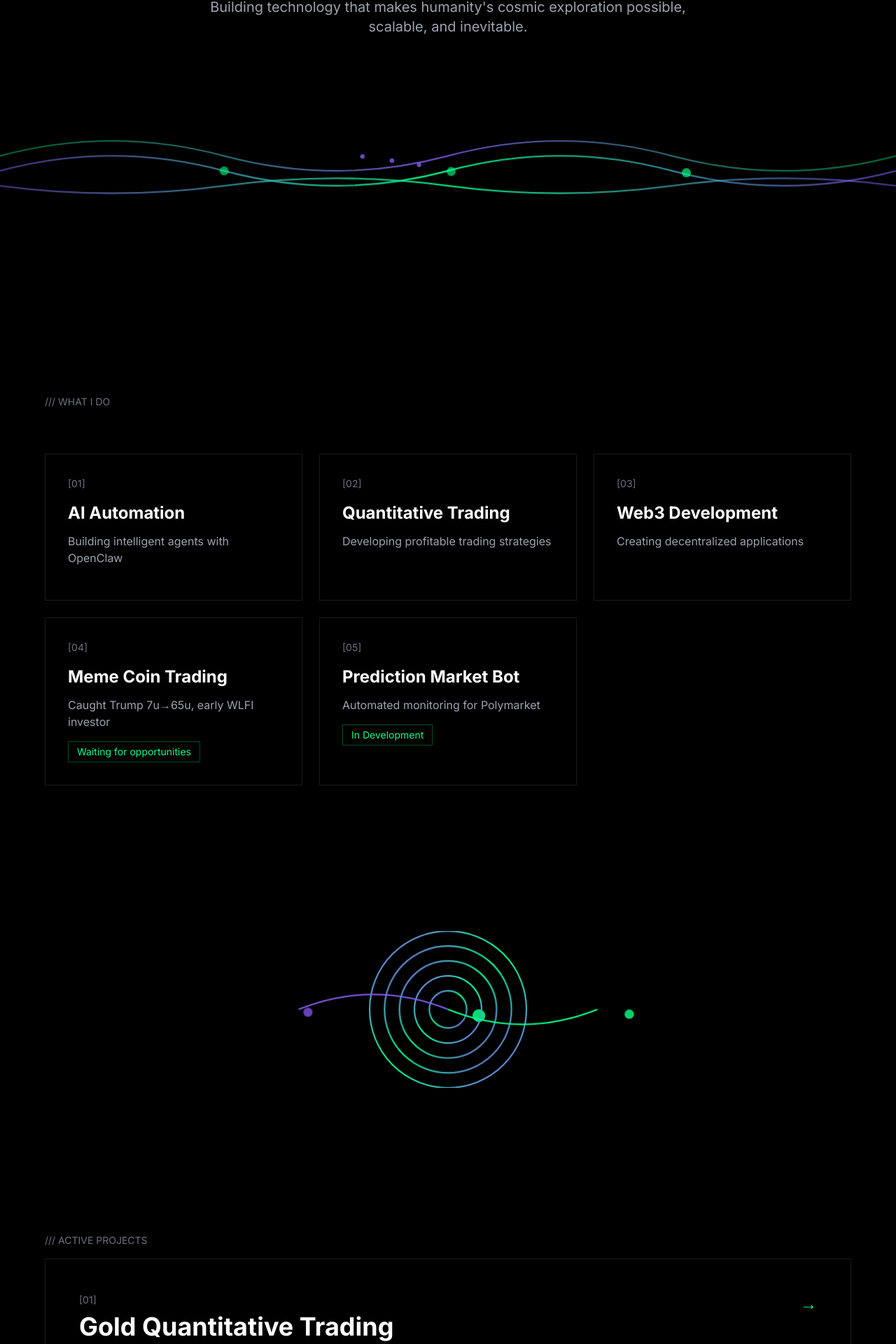
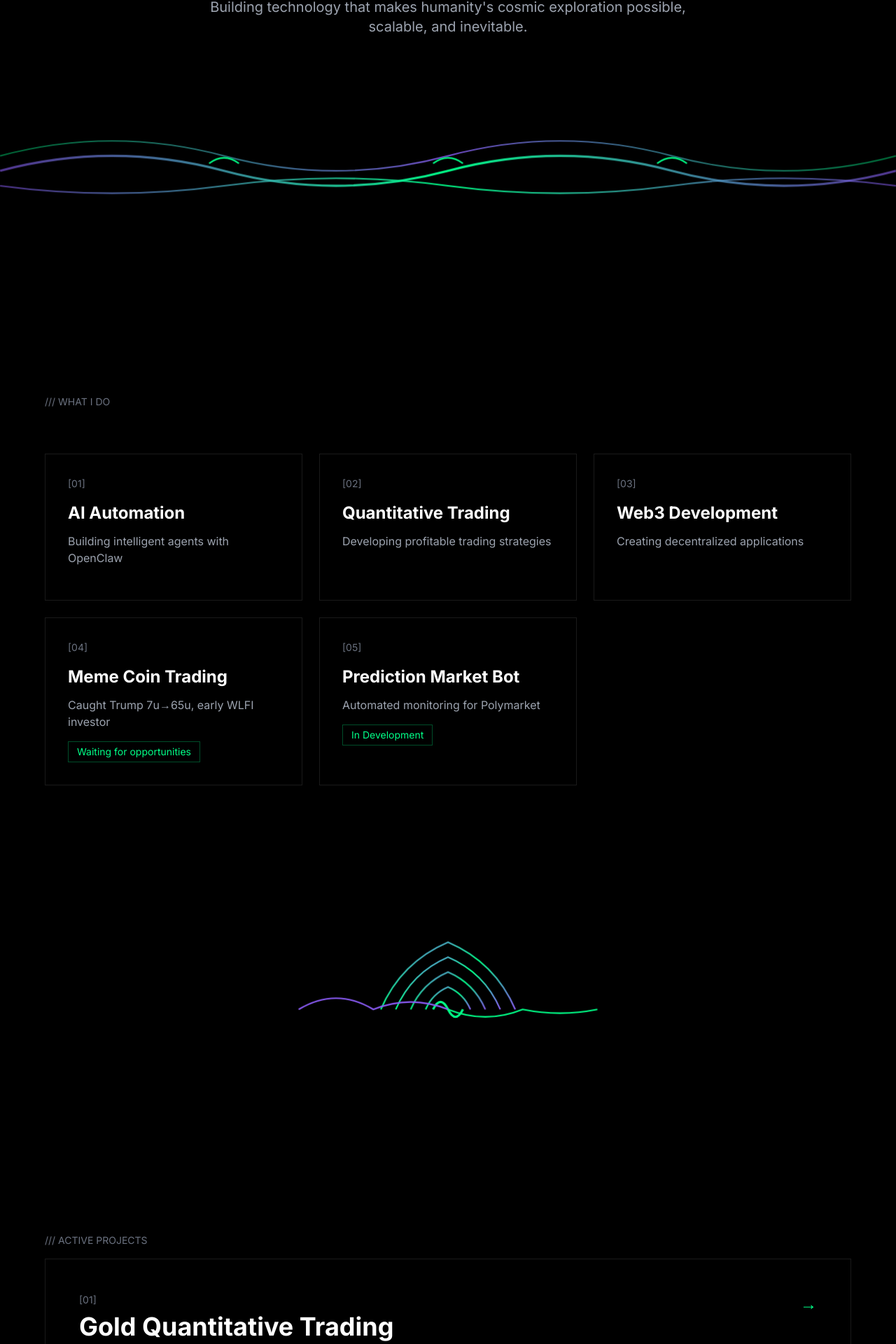
Before and after one commit to shawn7499/-01, a Next.js app: page / in a window 1280 px wide. Shown: the part 770-2690 px from the top of the page at 70% size. Built offline with nearby package versions, Linux system fonts and the light colour scheme.

Commit message:
feat: remove all closed circles, use only open curves and arcs

```diff
--- a/components/Transitions.tsx
+++ b/components/Transitions.tsx
@@ -1,7 +1,7 @@
 import React from 'react';
 import '../app/transitions.css';
 
-// Transition 1: 流动曲线网络
+// Transition 1: 开放波浪流
 export function Transition1() {
   return (
     <div className="relative h-40 md:h-56 overflow-hidden my-20">
@@ -12,7 +12,7 @@ export function Transition1() {
           style={{ animationDelay: '0s' }}
           d="M 0 120 Q 150 80, 300 120 T 600 120 T 900 120 T 1200 120"
           stroke="url(#gradient1)"
-          strokeWidth="2"
+          strokeWidth="3"
           fill="none"
           opacity="0.8"
         />
@@ -53,29 +53,17 @@ export function Transition1() {
           </linearGradient>
         </defs>
 
-        {/* 波浪上的圆点 */}
+        {/* 开放弧线装饰 */}
         {[300, 600, 900].map((x, i) => (
-          <circle
+          <path
             key={i}
-            className="transition-circle transition-glow"
+            className="transition-path"
             style={{ animationDelay: `${1 + i * 0.2}s` }}
-            cx={x} cy="120" r="6"
-            fill="#00ff88"
-          />
-        ))}
-
-        {/* 移动的粒子 */}
-        {[0, 1, 2].map((i) => (
-          <circle
-            key={i}
-            className="transition-float"
-            style={{
-              animationDuration: `${8 + i * 2}s`,
-              animationDelay: `${i * 0.8}s`
-            }}
-            cx={100 + i * 150} cy={120} r="3"
-            fill="#8b5cf6"
-            opacity="0.7"
+            d={`M ${x-20} ${110} Q ${x} ${95}, ${x+20} ${110}`}
+            stroke="#00ff88"
+            strokeWidth="2"
+            fill="none"
+            opacity="0.6"
           />
         ))}
       </svg>
@@ -83,26 +71,29 @@ export function Transition1() {
   );
 }
 
-// Transition 2: 同心圆扩散
+// Transition 2: 开放弧线扩散
 export function Transition2() {
   return (
     <div className="relative h-40 md:h-56 overflow-hidden my-20">
       <svg className="absolute inset-0 w-full h-full" viewBox="0 0 1200 240" preserveAspectRatio="xMidYMid slice">
-        {/* 中心发光点 */}
-        <circle
-          className="transition-circle transition-glow"
+        {/* 中心开放弧线 */}
+        <path
+          className="transition-path"
           style={{ animationDelay: '0s' }}
-          cx="600" cy="120" r="8"
-          fill="#00ff88"
+          d="M 580 120 Q 590 100, 600 120 Q 610 140, 620 120"
+          stroke="#00ff88"
+          strokeWidth="3"
+          fill="none"
+          opacity="0.9"
         />
 
-        {/* 扩散圆环 */}
-        {[25, 45, 65, 85, 105].map((r, i) => (
-          <circle
+        {/* 扩散弧线组 */}
+        {[30, 50, 70, 90].map((r, i) => (
+          <path
             key={i}
             className="transition-path"
-            style={{ animationDelay: `${i * 0.2}s` }}
-            cx="600" cy="120" r={r}
+            style={{ animationDelay: `${0.2 + i * 0.2}s` }}
+            d={`M ${600-r} 120 Q ${600-r*0.7} ${120-r*0.7}, ${600} ${120-r} Q ${600+r*0.7} ${120-r*0.7}, ${600+r} 120`}
             stroke="url(#gradient3)"
             strokeWidth="2"
             fill="none"
@@ -118,11 +109,11 @@ export function Transition2() {
           </linearGradient>
         </defs>
 
-        {/* 左右弧线连接 */}
+        {/* 左右连接弧线 */}
         <path
           className="transition-path"
           style={{ animationDelay: '1s' }}
-          d="M 400 120 Q 500 80, 600 120"
+          d="M 400 120 Q 450 90, 500 120 Q 550 100, 600 120"
           stroke="#8b5cf6"
           strokeWidth="2"
           fill="none"
@@ -131,35 +122,29 @@ export function Transition2() {
         <path
           className="transition-path"
           style={{ animationDelay: '1.2s' }}
-          d="M 600 120 Q 700 160, 800 120"
+          d="M 600 120 Q 650 140, 700 120 Q 750 130, 800 120"
           stroke="#00ff88"
           strokeWidth="2"
           fill="none"
           opacity="0.6"
         />
-
-        {/* 端点 */}
-        <circle className="transition-circle" style={{ animationDelay: '1.5s' }}
-          cx="400" cy="120" r="6" fill="#8b5cf6" />
-        <circle className="transition-circle" style={{ animationDelay: '1.7s' }}
-          cx="800" cy="120" r="6" fill="#00ff88" />
       </svg>
     </div>
   );
 }
 
-// Transition 3: 螺旋曲线
+// Transition 3: S形螺旋流
 export function Transition3() {
   return (
     <div className="relative h-40 md:h-56 overflow-hidden my-20">
       <svg className="absolute inset-0 w-full h-full" viewBox="0 0 1200 240" preserveAspectRatio="xMidYMid slice">
-        {/* S形螺旋曲线 */}
+        {/* 主螺旋曲线 */}
         <path
           className="transition-path"
           style={{ animationDelay: '0s' }}
-          d="M 200 120 Q 300 60, 400 120 Q 500 180, 600 120 Q 700 60, 800 120 Q 900 180, 1000 120"
+          d="M 100 120 Q 200 60, 300 120 Q 400 180, 500 120 Q 600 60, 700 120 Q 800 180, 900 120 Q 1000 60, 1100 120"
           stroke="url(#gradient4)"
-          strokeWidth="2"
+          strokeWidth="3"
           fill="none"
           opacity="0.8"
         />
@@ -168,11 +153,22 @@ export function Transition3() {
         <path
           className="transition-path"
           style={{ animationDelay: '0.4s' }}
-          d="M 200 140 Q 300 90, 400 140 Q 500 190, 600 140 Q 700 90, 800 140 Q 900 190, 1000 140"
+          d="M 100 140 Q 200 90, 300 140 Q 400 190, 500 140 Q 600 90, 700 140 Q 800 190, 900 140 Q 1000 90, 1100 140"
           stroke="url(#gradient4)"
           strokeWidth="2"
           fill="none"
           opacity="0.5"
+        />
+
+        {/* 第三层螺旋 */}
+        <path
+          className="transition-path"
+          style={{ animationDelay: '0.8s' }}
+          d="M 100 100 Q 200 50, 300 100 Q 400 150, 500 100 Q 600 50, 700 100 Q 800 150, 900 100 Q 1000 50, 1100 100"
+          stroke="url(#gradient4)"
+          strokeWidth="2"
+          fill="none"
+          opacity="0.3"
         />
 
         <defs>
@@ -185,33 +181,17 @@ export function Transition3() {
           </linearGradient>
         </defs>
 
-        {/* 曲线上的节点 */}
-        {[
-          {x: 400, y: 120},
-          {x: 600, y: 120},
-          {x: 800, y: 120}
-        ].map((pos, i) => (
-          <circle
+        {/* 交叉点的小弧线 */}
+        {[300, 500, 700, 900].map((x, i) => (
+          <path
             key={i}
-            className="transition-circle transition-glow"
-            style={{ animationDelay: `${0.8 + i * 0.2}s` }}
-            cx={pos.x} cy={pos.y} r="7"
-            fill={i % 2 === 0 ? "#00ff88" : "#8b5cf6"}
-          />
-        ))}
-
-        {/* 移动粒子 */}
-        {[0, 1, 2, 3].map((i) => (
-          <circle
-            key={i}
-            className="transition-float"
-            style={{
-              animationDuration: `${7 + i * 1.5}s`,
-              animationDelay: `${i * 0.6}s`
-            }}
-            cx={250 + i * 200} cy={120} r="3"
-            fill="#00ff88"
-            opacity="0.6"
+            className="transition-path"
+            style={{ animationDelay: `${1.2 + i * 0.15}s` }}
+            d={`M ${x-15} ${115} Q ${x} ${105}, ${x+15} ${115}`}
+            stroke={i % 2 === 0 ? "#00ff88" : "#8b5cf6"}
+            strokeWidth="2"
+            fill="none"
+            opacity="0.7"
           />
         ))}
       </svg>
@@ -219,57 +199,60 @@ export function Transition3() {
   );
 }
 
-// Transition 4: 花瓣曲线
+// Transition 4: 开放花瓣流
 export function Transition4() {
   return (
     <div className="relative h-40 md:h-56 overflow-hidden my-20">
       <svg className="absolute inset-0 w-full h-full" viewBox="0 0 1200 240" preserveAspectRatio="xMidYMid slice">
-        {/* 中心圆 */}
-        <circle
-          className="transition-circle transition-glow"
+        {/* 中心小弧线 */}
+        <path
+          className="transition-path"
           style={{ animationDelay: '0s' }}
-          cx="600" cy="120" r="10"
-          fill="#00ff88"
+          d="M 590 120 Q 595 110, 600 120 Q 605 130, 610 120"
+          stroke="#00ff88"
+          strokeWidth="3"
+          fill="none"
+          opacity="0.9"
         />
 
-        {/* 花瓣形曲线 - 上 */}
+        {/* 花瓣形开放曲线 - 上 */}
         <path
           className="transition-path"
           style={{ animationDelay: '0.2s' }}
-          d="M 600 120 Q 580 70, 600 50 Q 620 70, 600 120"
+          d="M 580 120 Q 570 80, 580 50 Q 590 70, 600 60 Q 610 70, 620 50 Q 630 80, 620 120"
           stroke="url(#gradient5)"
           strokeWidth="2"
           fill="none"
           opacity="0.7"
         />
 
-        {/* 花瓣形曲线 - 右 */}
+        {/* 花瓣形开放曲线 - 右 */}
         <path
           className="transition-path"
           style={{ animationDelay: '0.4s' }}
-          d="M 600 120 Q 650 100, 670 120 Q 650 140, 600 120"
+          d="M 600 110 Q 640 100, 670 110 Q 650 120, 660 130 Q 650 140, 670 150 Q 640 160, 600 150"
           stroke="url(#gradient5)"
           strokeWidth="2"
           fill="none"
           opacity="0.7"
         />
 
-        {/* 花瓣形曲线 - 下 */}
+        {/* 花瓣形开放曲线 - 下 */}
         <path
           className="transition-path"
           style={{ animationDelay: '0.6s' }}
-          d="M 600 120 Q 620 170, 600 190 Q 580 170, 600 120"
+          d="M 620 120 Q 630 160, 620 190 Q 610 170, 600 180 Q 590 170, 580 190 Q 570 160, 580 120"
           stroke="url(#gradient5)"
           strokeWidth="2"
           fill="none"
           opacity="0.7"
         />
 
-        {/* 花瓣形曲线 - 左 */}
+        {/* 花瓣形开放曲线 - 左 */}
         <path
           className="transition-path"
           style={{ animationDelay: '0.8s' }}
-          d="M 600 120 Q 550 140, 530 120 Q 550 100, 600 120"
+          d="M 600 130 Q 560 140, 530 130 Q 550 120, 540 110 Q 550 100, 530 90 Q 560 80, 600 90"
           stroke="url(#gradient5)"
           strokeWidth="2"
           fill="none"
@@ -284,13 +267,13 @@ export function Transition4() {
           </radialGradient>
         </defs>
 
-        {/* 外围圆环 */}
+        {/* 外围开放弧线 */}
         {[80, 100, 120].map((r, i) => (
-          <circle
+          <path
             key={i}
             className="transition-path"
             style={{ animationDelay: `${1 + i * 0.2}s` }}
-            cx="600" cy="120" r={r}
+            d={`M ${600-r} 120 Q ${600-r*0.8} ${120-r*0.6}, ${600} ${120-r*0.8} Q ${600+r*0.8} ${120-r*0.6}, ${600+r} 120`}
             stroke={i % 2 === 0 ? "#00ff88" : "#8b5cf6"}
             strokeWidth="1"
             fill="none"
```
